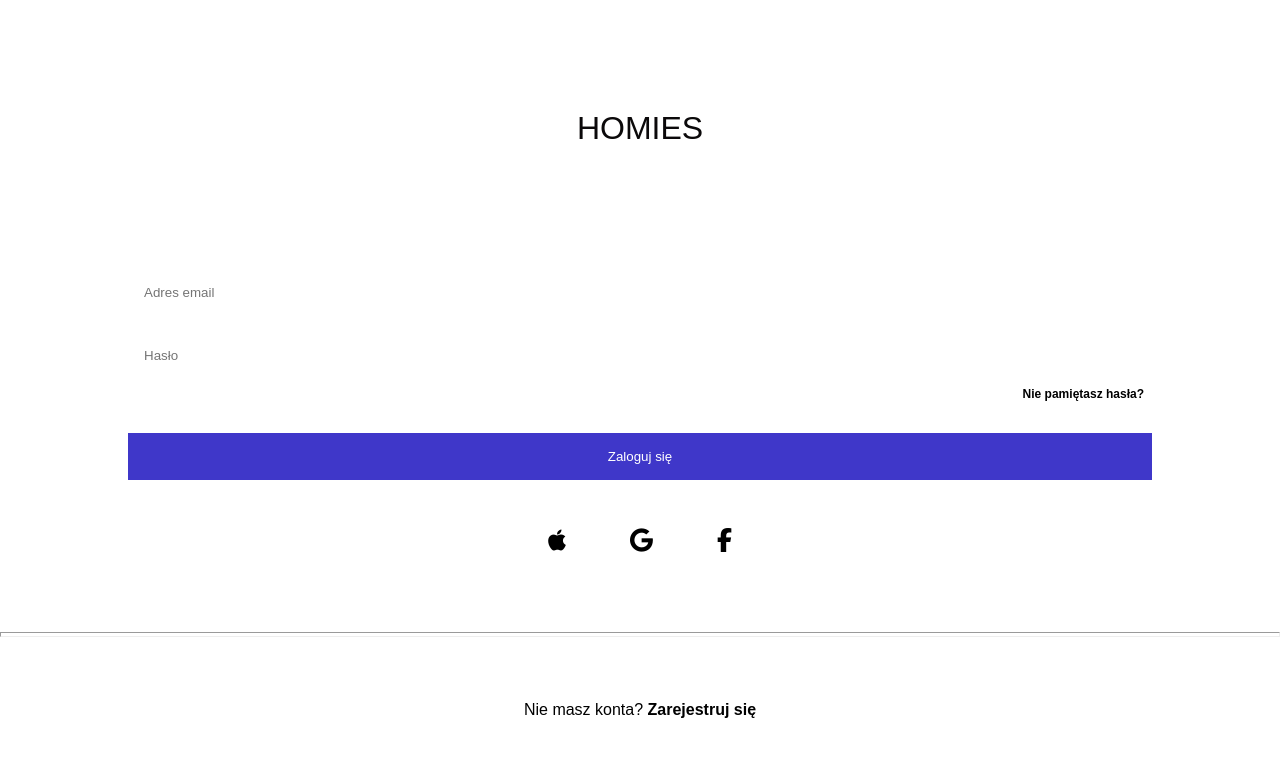
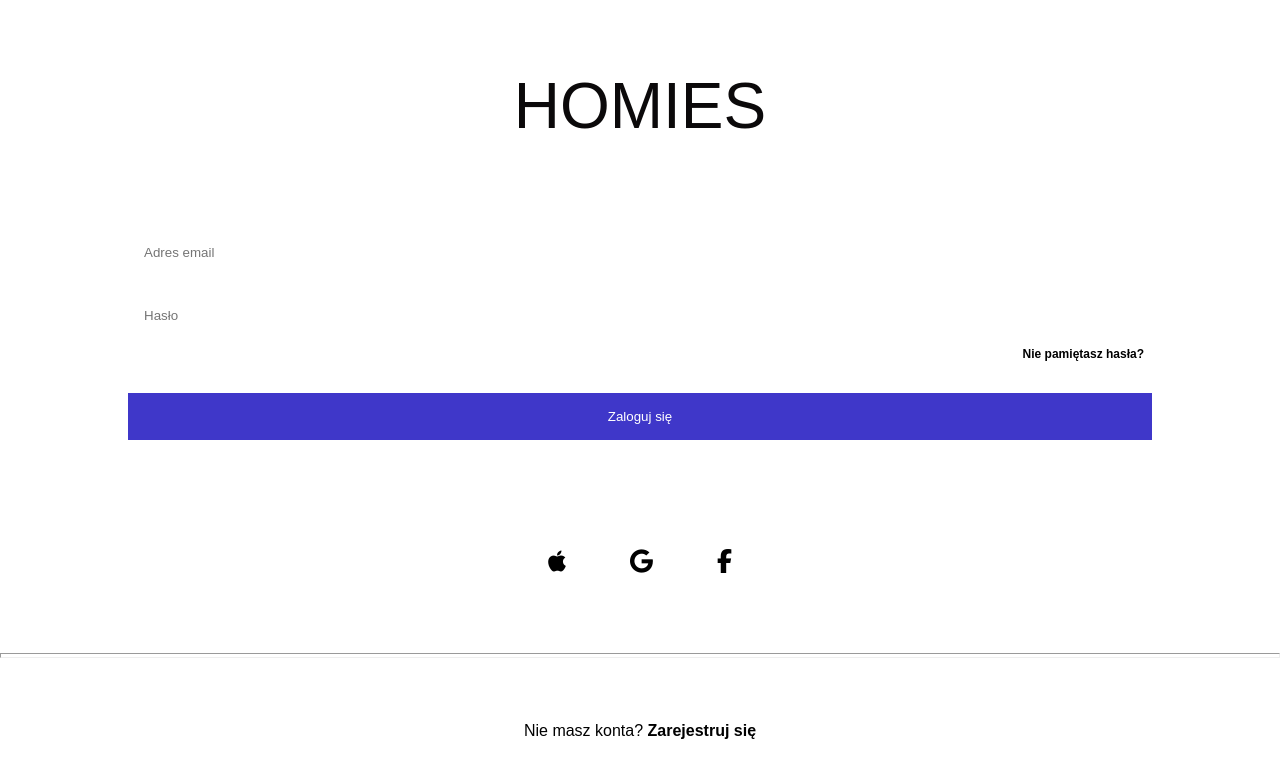
Before and after one commit to Hyziu-03/HOMIES-Development, a React (Create React App) app: page /logowanie in a window 1280 px wide. Shown: the top 778 px of the page. Built offline with nearby package versions, Linux system fonts and the light colour scheme.

Commit message:
Correcting layout

```diff
--- a/src/comps/Login.js
+++ b/src/comps/Login.js
@@ -21,7 +21,11 @@ const Login = () => {
 
             <Link to='/zbieranina' tabIndex='0'><input type='button' value='Zaloguj się' id='button-login' className='button login-button'/></Link>
 
-            <section className='social-media-login'>
+        </form>
+
+        <section className='alt-login'>
+
+          <section className='social-media-login'>
 
               <i className='fa-brands fa-apple social-media' tabIndex='0'></i>
               <i className='fa-brands fa-google social-media' tabIndex='0'></i>
@@ -29,15 +33,15 @@ const Login = () => {
 
             </section>
 
-            <hr className='break'/>
-
             <footer>
 
-              Nie masz konta? <span className='footer-text'><Link to='/rejestracja' className='link' tabIndex='0'>Zarejestruj się</Link></span>
+              <hr className='break'/>
+
+              <p className='footer-info'>Nie masz konta? <span className='footer-text'><Link to='/rejestracja' className='link' tabIndex='0'>Zarejestruj się</Link></span></p>
 
             </footer>
 
-        </form>
+        </section>
 
     </article>
   );
--- a/src/comps/Logo.js
+++ b/src/comps/Logo.js
@@ -4,7 +4,7 @@ const Logo = () => {
 
         <rect width="280" height="100" fill="#ffffff"></rect>
 
-        <text x="50%" y="50%" dominantBaseline="middle" textAnchor="middle" fontFamily="sans-serif" fontSize="32px" fill="#0b090a">HOMIES</text>
+        <text x="50%" y="50%" dominantBaseline="middle" textAnchor="middle" fontFamily="sans-serif" fontSize="64px" fill="#0b090a">HOMIES</text>
 
     </svg>
   );
--- a/src/comps/SignUp.js
+++ b/src/comps/SignUp.js
@@ -12,9 +12,14 @@ const SignUp = () => {
             <input type='text' id='last-name-ginup' className='input' placeholder='Nazwisko' tabIndex='0'/>
             <input type='email' id='email-sign-up' className='input' placeholder='Adres email' tabIndex='0'/>
             <input type='password' id='password-sign-up' className='input' placeholder='Hasło' tabIndex='0'/>
-            <span className='checkbox-container'><input type='checkbox' id='checkbox-signup' className='checkbox' /><label htmlFor='checkbox-signup' className='checkbox-label'>Akceptuję regulamin i politykę prywatności</label></span>
 
-            <button className='button'>Utwórz konto</button>
+            <section className='confirmation'>
+
+              <span className='checkbox-container'><input type='checkbox' id='checkbox-signup' className='checkbox' /><label htmlFor='checkbox-signup' className='checkbox-label'>Akceptuję regulamin i politykę prywatności</label></span>
+
+              <button className='button'>Utwórz konto</button>
+
+            </section>
 
         </form>
 
```
